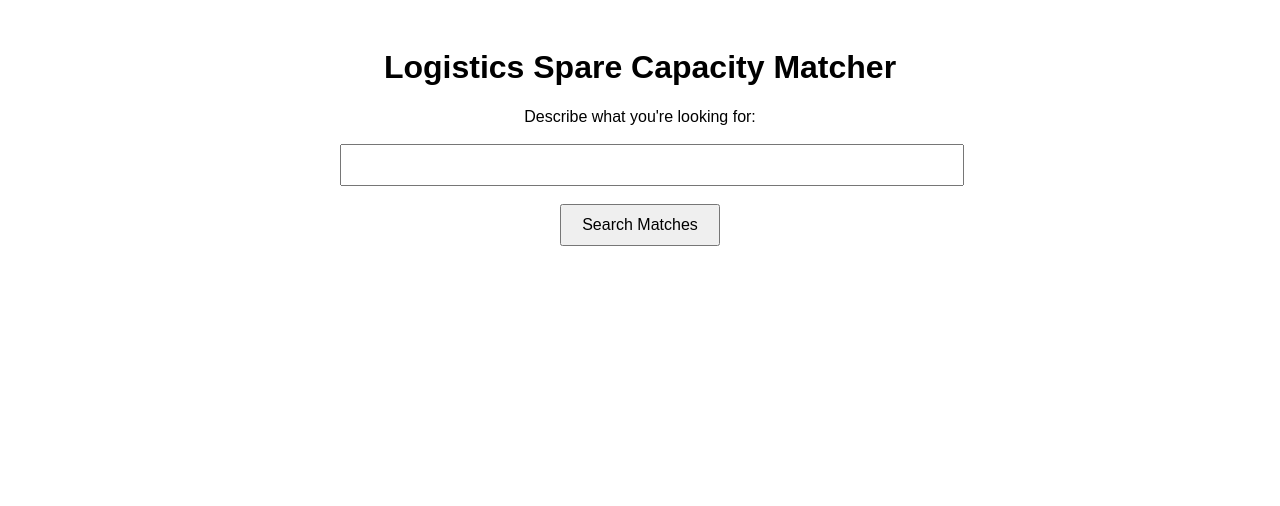
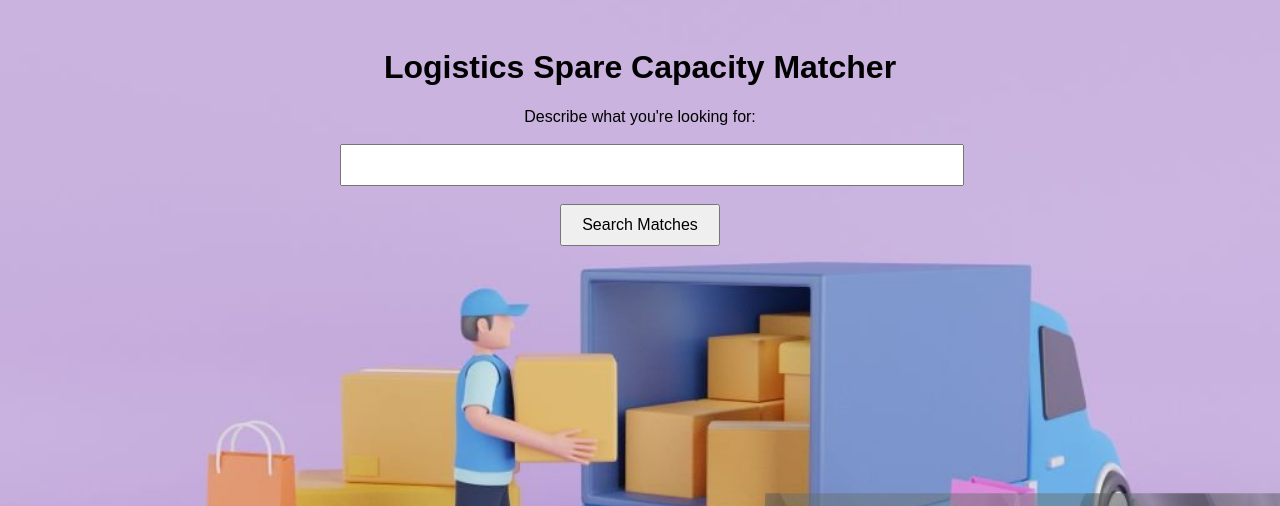
Before and after one commit to mail2pradeepc17/supplier_capacity_offers, a Flask app: page / in a window 1280 px wide. Shown: the top 506 px of the page. Run offline with Flask 3, Linux system fonts and the light colour scheme.

Commit message:
Added image backgrounds

```diff
--- a/templates/index.html
+++ b/templates/index.html
@@ -7,6 +7,8 @@
         body {
             font-family: Arial, sans-serif;
             text-align: center;
+            background: url('index-img.jpg') no-repeat center center fixed;
+            background-size: cover;
             padding: 20px;
         }
         h1 {
--- a/templates/results.html
+++ b/templates/results.html
@@ -7,6 +7,8 @@
         body {
             font-family: Arial, sans-serif;
             text-align: center;
+            background: url('res-img.jpg') no-repeat center center fixed;
+            background-size: cover;
             padding: 20px;
         }
         h2 {
```
Also changed, not shown: templates/index-img.jpg (added), templates/res-img.jpg (added).
